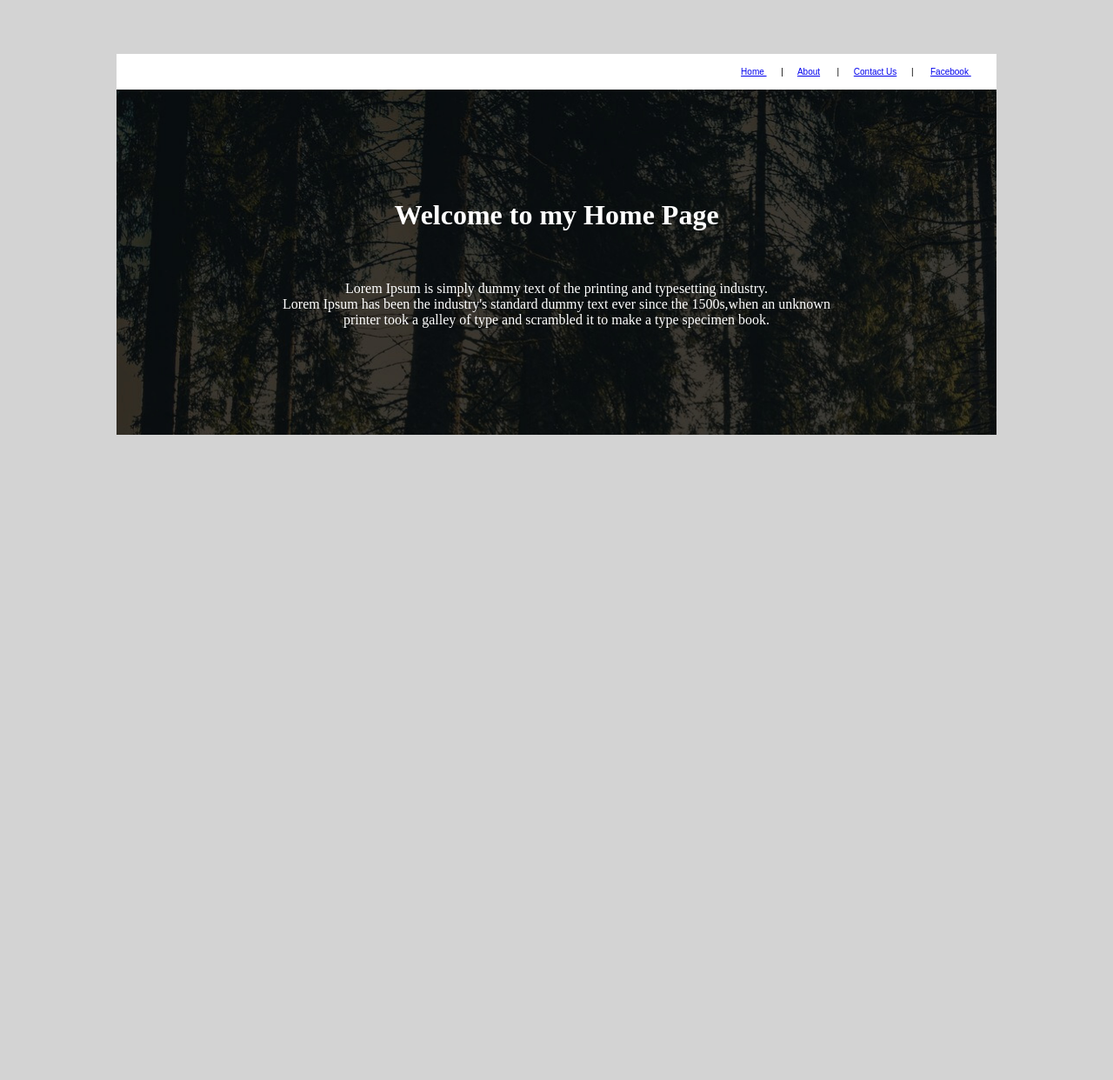
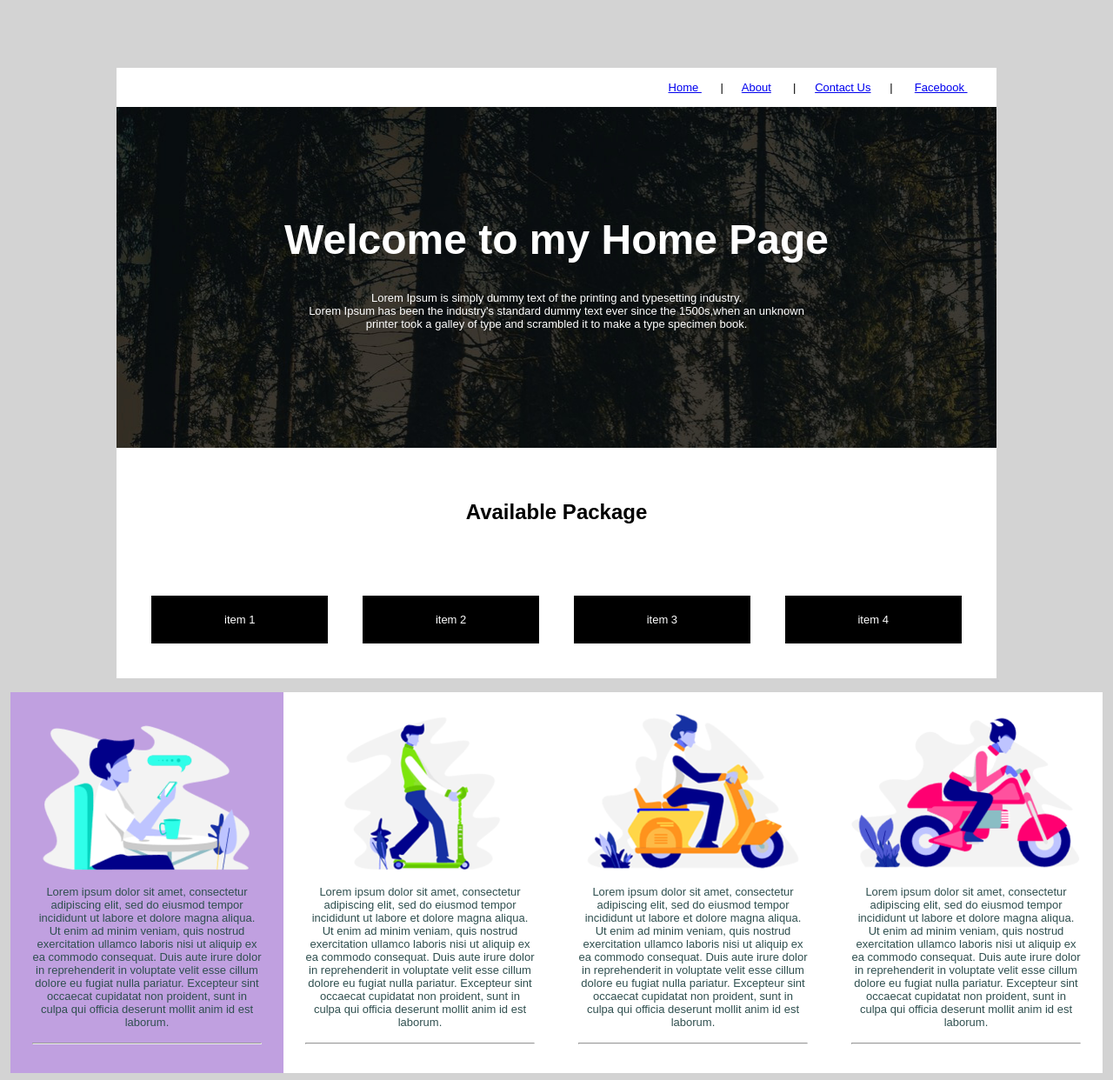
Before and after one commit to Arcee28/prelim-cabilangan-arcee-bsit-1A, a plain HTML site: page index.html in a window 1280 px wide. Shown: the whole page at 87% size. Before the commit the page ends 800 px from the top, so only its background shows below. Drawn offline with Linux system fonts and the light colour scheme.

Commit message:
Home page net yet successfully designed

```diff
--- a/index.html
+++ b/index.html
@@ -5,27 +5,54 @@
 </head>
 <body bgcolor="lightgray"> <br>
 
-<table width="80%" align="center" cellpadding="5" cellspacing="10" bgcolor="white">
-<tr align = "right" > <br> <br>
+<table width="80%" align="center" cellpadding="15" cellspacing="0" bgcolor="white">
+<tr> <br> <br>
 
-	<td colspan="4">
-<p>
-	<font face="arial" size=1> <a href="index html">Home </a>&nbsp &nbsp &nbsp |&nbsp &nbsp &nbsp
-	<font face="arial"> <a href="index html">About</a> &nbsp &nbsp &nbsp |&nbsp &nbsp &nbsp
-	<font face="arial"> <a href="index html">Contact Us</a> &nbsp &nbsp &nbsp| &nbsp &nbsp &nbsp
-	<font face="arial"> <a href="index html">Facebook </a>&nbsp &nbsp &nbsp
-</p> </font> </td> </tr> </table>
+	<td colspan="4" align=right>
+	<font face="arial" size=2> <a href="index html">Home </a>&nbsp &nbsp &nbsp |&nbsp &nbsp &nbsp
+	 <a href="index html">About</a> &nbsp &nbsp &nbsp |&nbsp &nbsp &nbsp
+	 <a href="index html">Contact Us</a> &nbsp &nbsp &nbsp| &nbsp &nbsp &nbsp
+	 <a href="index html">Facebook </a>&nbsp &nbsp &nbsp  </font> </td> </tr>
 
-	<table width="80%" align="center" cellpadding="15" cellspacing="0" background=img/forrest.jpg>
+	<td colspan ="9" background=img/forrest.jpg> <font face="arial" color="white" size="5" align= "center">
+	<h1><br><br>Welcome to my Home Page</h1> </font>
+
+<font face = arial size=2 color=white >
+<p align=center>Lorem Ipsum is simply dummy text of the printing and typesetting industry. <br>Lorem Ipsum has been the industry's standard dummy text ever since the 1500s,when an unknown <br>printer took a galley of type and scrambled it to make a type specimen book.
+<br><br><br><br><br><br><br><br><br>
+</font></tr></td></p>
+
+	<table width="80%" align="center" cellpadding="20" cellspacing="40" bgcolor="white">
+	<tr>
+	<td colspan="4"> <h1 align=center><font face="arial" size=5> Available Package </h1></td>
+	</tr>
 	<tr align = "center" >
-
-	<td>
-	<h1  font face="arial" size=3 style="color:white"><br><br><br>Welcome to my Home Page</h1>
-	<p style=color:white><br><br>Lorem Ipsum is simply dummy text of the printing and typesetting industry. <br>Lorem Ipsum has been the industry's standard dummy text ever since the 1500s,when an unknown <br>printer took a galley of type and scrambled it to make a type specimen book.
-<br><br><br><br><br><br><br>
-</font></p></tr></table></td>
+	<td bgcolor="black" style =color:white><font face="arial" size=2>item 1 </font></td>
+	<td bgcolor="black" style =color:white ><font face="arial" size=2>item 2 </font></td>
+	<td bgcolor="black" style =color:white ><font face="arial" size=2>item 3 </font></td>
+	<td bgcolor="black" style =color:white ><font face="arial" size=2>item 4 </font></td>
+	</tr bg color = "WhiteSmoke"></td>
+</tr>
+</table>
 
 
+	<table width="80%" align="center" cellpadding="25" cellspacing="0" bgcolor="white">
+	<tr align ="center" style="color:DarkSlateGray">
+
+	<td bgcolor= "color:DarkSlateGray"><image src="img/item1.png"><br><p><font face="arial" size=2> Lorem ipsum dolor sit amet, consectetur adipiscing elit, sed do eiusmod tempor incididunt ut labore et dolore magna aliqua. Ut enim ad minim veniam, quis nostrud exercitation ullamco laboris nisi ut aliquip ex ea commodo consequat. Duis aute irure dolor in reprehenderit in voluptate velit esse cillum dolore eu fugiat nulla pariatur. Excepteur sint occaecat cupidatat non proident, sunt in culpa qui officia deserunt mollit anim id est laborum.
+<hr>
+</td></p>
+
+<td><image src="img/item2.png"><br><p><font face="arial" size=2> Lorem ipsum dolor sit amet, consectetur adipiscing elit, sed do eiusmod tempor incididunt ut labore et dolore magna aliqua. Ut enim ad minim veniam, quis nostrud exercitation ullamco laboris nisi ut aliquip ex ea commodo consequat. Duis aute irure dolor in reprehenderit in voluptate velit esse cillum dolore eu fugiat nulla pariatur. Excepteur sint occaecat cupidatat non proident, sunt in culpa qui officia deserunt mollit anim id est laborum.
+<hr></td></p>
+
+<td><image src="img/item3.png"><br><p><font face="arial" size=2> Lorem ipsum dolor sit amet, consectetur adipiscing elit, sed do eiusmod tempor incididunt ut labore et dolore magna aliqua. Ut enim ad minim veniam, quis nostrud exercitation ullamco laboris nisi ut aliquip ex ea commodo consequat. Duis aute irure dolor in reprehenderit in voluptate velit esse cillum dolore eu fugiat nulla pariatur. Excepteur sint occaecat cupidatat non proident, sunt in culpa qui officia deserunt mollit anim id est laborum.
+<hr></td></p>
+
+<td><image src="img/item4.png"><br><p><font face="arial" size=2> Lorem ipsum dolor sit amet, consectetur adipiscing elit, sed do eiusmod tempor incididunt ut labore et dolore magna aliqua. Ut enim ad minim veniam, quis nostrud exercitation ullamco laboris nisi ut aliquip ex ea commodo consequat. Duis aute irure dolor in reprehenderit in voluptate velit esse cillum dolore eu fugiat nulla pariatur. Excepteur sint occaecat cupidatat non proident, sunt in culpa qui officia deserunt mollit anim id est laborum.
+<hr></td></p>
+</tr>
+</table>
 </body>
 
 </html>
```
